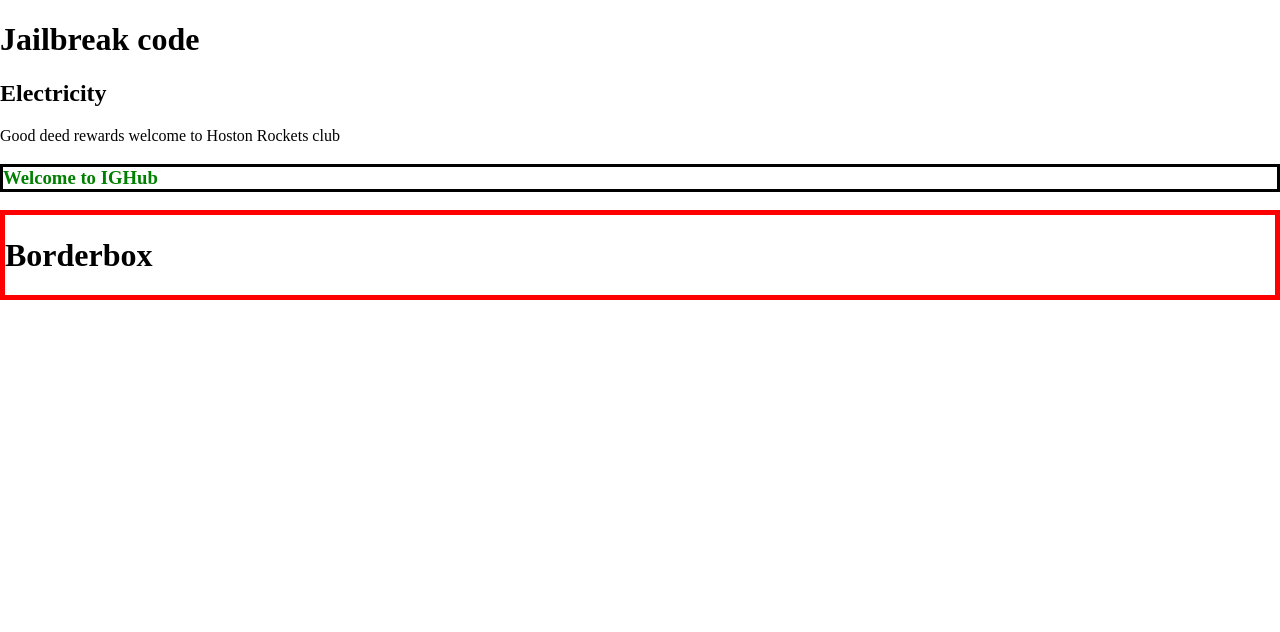
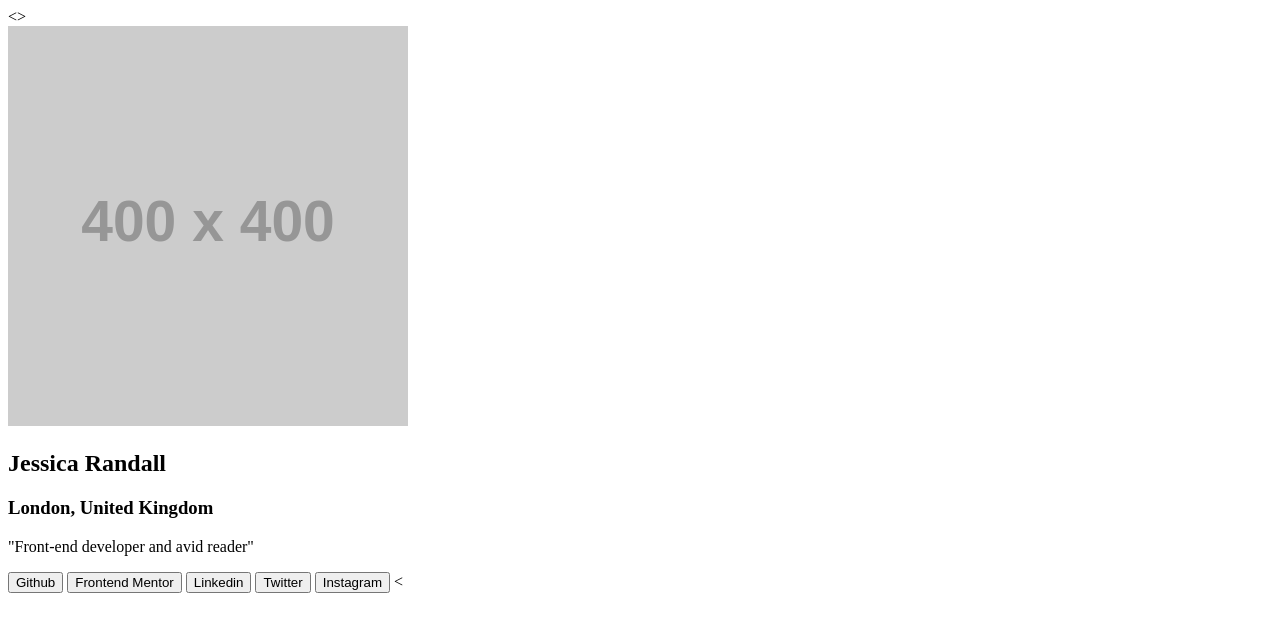
Before and after one commit to villakings/gitdemo, a plain HTML site: page index.html in a window 1280 px wide. Drawn offline with Linux system fonts and the light colour scheme; placeholder pictures from the web are drawn by us.

Commit message:
Second commit

```diff
--- a/index.html
+++ b/index.html
@@ -4,31 +4,37 @@
     <meta charset="UTF-8" />
     <meta http-equiv="X-UA-Compatible" content="IE=edge" />
     <meta name="viewport" content="width=device-width, initial-scale=1.0" />
-    <title>Document</title>
-    <!-- <title>My git example</title> -->
-    <style>
-      body{
-        margin:0
-      }
-      #borderbox{
-        border :5px solid red;
-      }
-      .one{
-        border: 3px solid black
-      }
-    </style>
+    <title>HTML Project</title>
+    <head> </head>
+    <body>
+      <!-- Header-->
+      <header></header>
 
+      <!--Main Content-->
+      <>
+      <!--Profile card-->
+      <section>
+        <!--Profile image-->
+        <img src="https://placehold.co/400" alt="my profile" />
+
+        <!-- User's name-->
+        <h1>Jessica Randall</h1>
+
+        <!--User's location-->
+        <h3>London, United Kingdom</h3>
+
+        <!--User's bio-->
+        <p>"Front-end developer and avid reader"</p>
+      </section>
+
+      <!--Social Links-->
+      <button>Github</button>
+      <button>Frontend Mentor</button>
+      <button>Linkedin</button>
+      <button>Twitter</button>
+      <button>Instagram</button>
+
+      <
+    </body>
   </head>
-
-  <body>
-    <h1>Jailbreak code</h1>
-    <h2>Electricity</h2>
-    <a href="http://" target="_blank" rel="noopener noreferrer"></a>
-    Good deed rewards welcome to Hoston Rockets club
-    <h3 class="one" style="color: green">Welcome to IGHub</h3>
-  </body>
-  <div id="borderbox">
-    <h1>Borderbox</h1>
-  </div>
-</div>
 </html>
```
